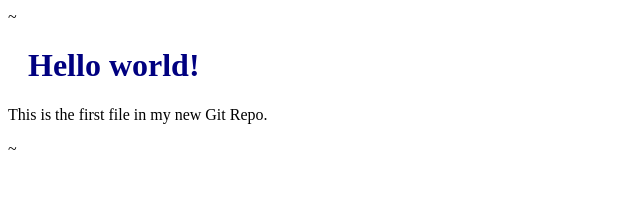
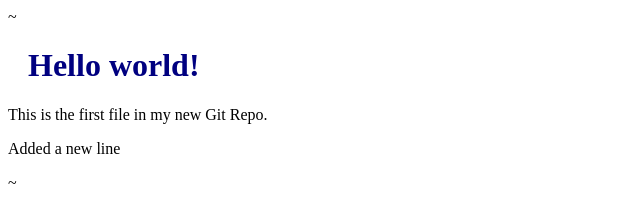
Before and after one commit to Harish-2710/hello-world, a plain HTML site: page index.html in a window 1280 px wide. Shown: the whole page, without its empty margins (0-640 px from the left). Drawn offline with Linux system fonts and the light colour scheme.

Commit message:
index.html updated with a new line

```diff
--- a/index.html
+++ b/index.html
@@ -8,6 +8,6 @@
 
 <h1>Hello world!</h1>
 <p>This is the first file in my new Git Repo.</p>
-
+<p>Added a new line </p>
 </body>
 </html>~
```
